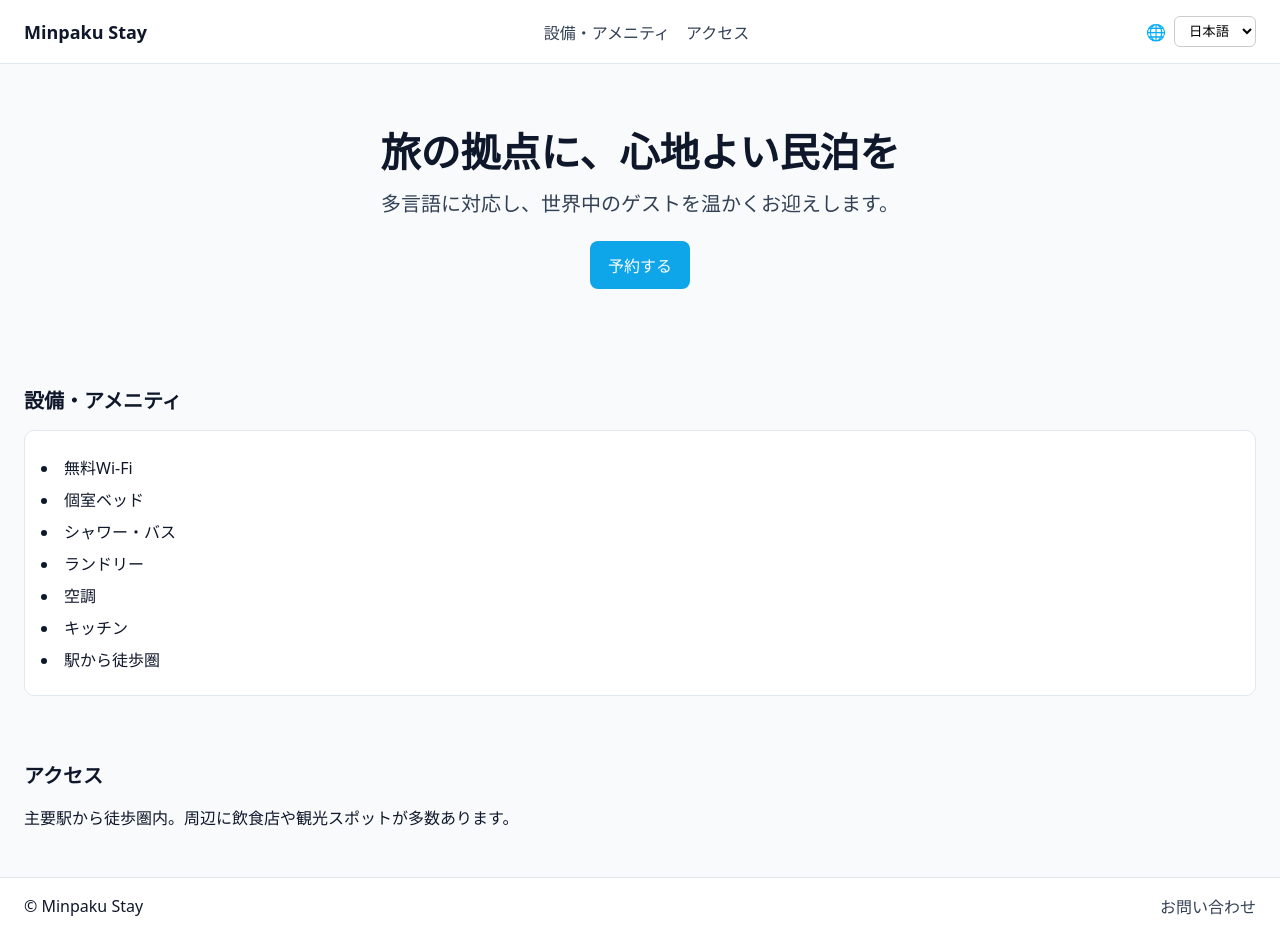
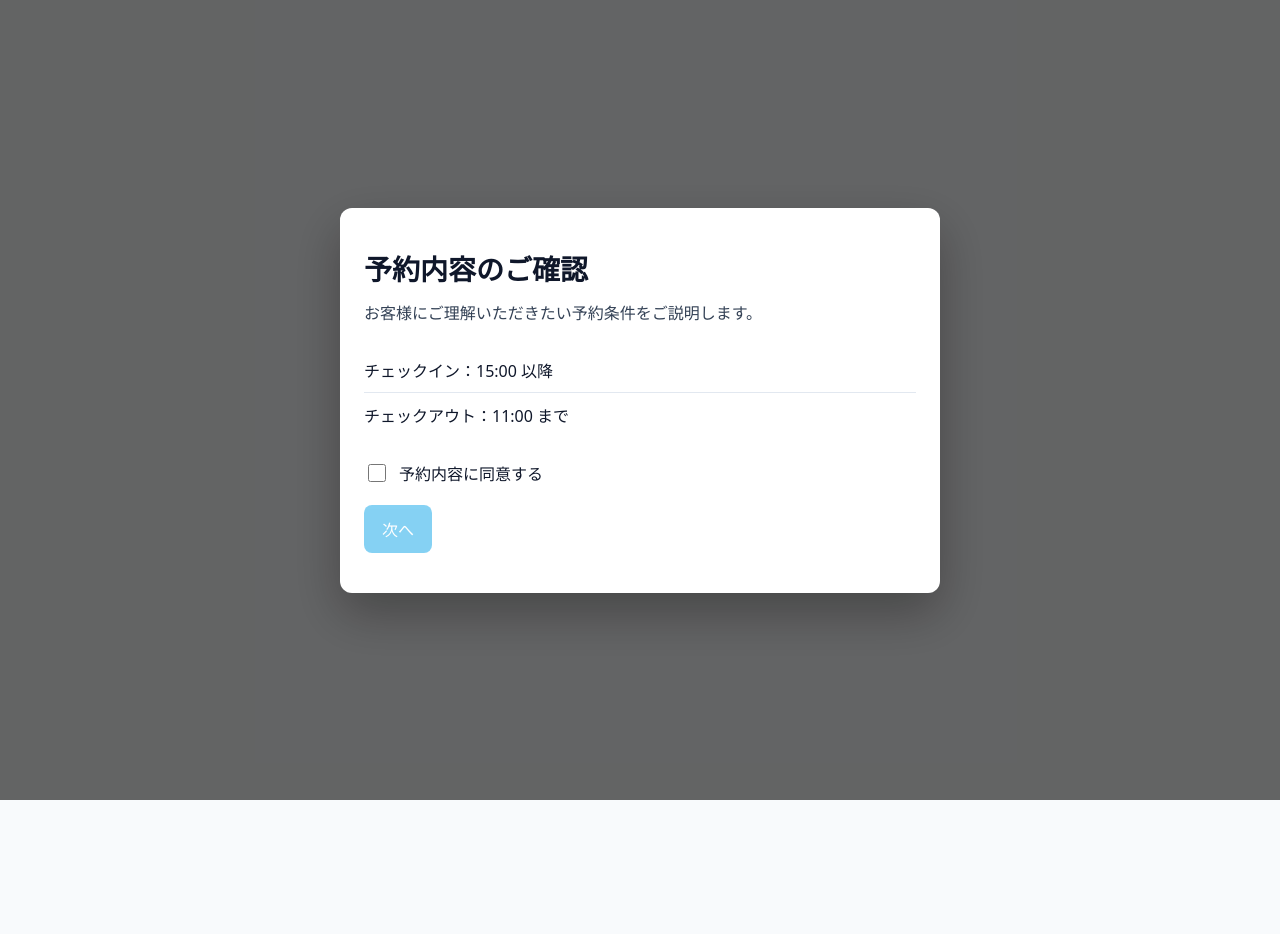
Before and after one commit to wisteria0793/abarth, a React (Create React App) app in the folder client/: page / in a window 1280 px wide. Both pictures are taken after a click on the button "決定". After the commit the page ends 800 px from the top, so only its background shows below. Built offline with nearby package versions, Linux system fonts and the light colour scheme.

Commit message:
remove: cancellation policy from booking info (checkin/checkout only)

```diff
--- a/client/src/App.css
+++ b/client/src/App.css
@@ -25,6 +25,7 @@ body { margin: 0; font-family: system-ui, -apple-system, "Segoe UI", Roboto, Hel
 .hero-sub { font-size: clamp(16px, 2.4vw, 20px); color: var(--muted); margin: 0 0 24px; }
 .cta { background: var(--primary); color: var(--primary-contrast); border: none; border-radius: 8px; padding: 12px 18px; font-size: 16px; cursor: pointer; }
 .cta:focus { outline: 3px solid #93c5fd; outline-offset: 2px; }
+.cta:disabled { opacity: 0.5; cursor: not-allowed; }
 
 .section { padding: 32px 24px; }
 .section-title { font-size: 20px; margin: 0 0 16px; }
@@ -34,3 +35,19 @@ body { margin: 0; font-family: system-ui, -apple-system, "Segoe UI", Roboto, Hel
 
 .footer { margin-top: auto; border-top: 1px solid var(--border); background: var(--card); padding: 16px 24px; display: flex; justify-content: space-between; align-items: center; }
 .footer a { color: var(--muted); text-decoration: none; }
+
+/* Page overlay and card styles */
+.page-overlay { position: fixed; inset: 0; background: rgba(0,0,0,0.6); display: flex; align-items: center; justify-content: center; z-index: 9999; }
+.page-card { background: var(--card); border-radius: 12px; padding: 40px 24px; max-width: 600px; width: 90%; box-shadow: 0 20px 50px rgba(0,0,0,0.3); }
+.page-title { font-size: 28px; margin: 0 0 12px; }
+.page-desc { color: var(--muted); margin: 0 0 24px; }
+
+/* Terms list */
+.terms-list { list-style: none; padding: 0; margin: 0 0 24px; }
+.terms-list li { padding: 10px 0; border-bottom: 1px solid var(--border); }
+.terms-list li:last-child { border-bottom: none; }
+
+/* Checkbox label */
+.checkbox-label { display: flex; align-items: center; gap: 10px; margin-bottom: 20px; cursor: pointer; }
+.checkbox-label input[type="checkbox"] { width: 18px; height: 18px; cursor: pointer; }
+.checkbox-label input[type="checkbox"]:focus { outline: 3px solid #93c5fd; outline-offset: 2px; }
--- a/client/src/App.js
+++ b/client/src/App.js
@@ -1,15 +1,69 @@
 import './App.css';
+import React, { useState, useEffect } from 'react';
 import { useTranslation } from 'react-i18next';
 import LanguageSelector from './LanguageSelector';
 import LanguageSwitcher from './LanguageSwitcher';
+import BookingInfoPage from './BookingInfoPage';
+import HouseRulesPage from './HouseRulesPage';
 
 function App() {
   const { t } = useTranslation();
+  const [step, setStep] = useState('language'); // language, booking, rules, main
   const amenities = t('amenities', { returnObjects: true });
+
+  useEffect(() => {
+    // Check onboarding completion on mount
+    const onboardingComplete = localStorage.getItem('onboardingComplete');
+    const saved = localStorage.getItem('lang');
+
+    if (saved) {
+      if (onboardingComplete) {
+        setStep('main');
+      } else {
+        setStep('booking');
+      }
+    }
+  }, []);
+
+  const handleLanguageSelected = () => {
+    setStep('booking');
+  };
+
+  const handleBookingAgreed = () => {
+    setStep('rules');
+  };
+
+  const handleRulesAgreed = () => {
+    localStorage.setItem('onboardingComplete', 'true');
+    setStep('main');
+  };
+
+  if (step === 'language') {
+    return (
+      <div className="App">
+        <LanguageSelector onComplete={handleLanguageSelected} />
+      </div>
+    );
+  }
+
+  if (step === 'booking') {
+    return (
+      <div className="App">
+        <BookingInfoPage onAgree={handleBookingAgreed} />
+      </div>
+    );
+  }
+
+  if (step === 'rules') {
+    return (
+      <div className="App">
+        <HouseRulesPage onAgree={handleRulesAgreed} />
+      </div>
+    );
+  }
 
   return (
     <div className="App">
-      <LanguageSelector />
       <header className="header">
         <div className="brand" aria-label={t('brand')}>{t('brand')}</div>
         <nav className="nav" aria-label="Primary">
--- /dev/null
+++ b/client/src/BookingInfoPage.js
@@ -0,0 +1,46 @@
+import React, { useState } from 'react';
+import { useTranslation } from 'react-i18next';
+
+export default function BookingInfoPage({ onAgree }) {
+  const { t } = useTranslation();
+  const [agreed, setAgreed] = useState(false);
+
+  const handleNext = () => {
+    if (agreed) {
+      onAgree();
+    }
+  };
+
+  return (
+    <div className="page-overlay">
+      <div className="page-card">
+        <h1 className="page-title">{t('booking_info_title')}</h1>
+        <p className="page-desc">{t('booking_info_desc')}</p>
+
+        <ul className="terms-list">
+          <li>{t('booking_info_checkin')}</li>
+          <li>{t('booking_info_checkout')}</li>
+        </ul>
+
+        <label className="checkbox-label">
+          <input
+            type="checkbox"
+            checked={agreed}
+            onChange={(e) => setAgreed(e.target.checked)}
+            aria-required="true"
+          />
+          <span>{t('booking_info_agree')}</span>
+        </label>
+
+        <button
+          className="cta"
+          onClick={handleNext}
+          disabled={!agreed}
+          aria-disabled={!agreed}
+        >
+          {t('booking_info_next')}
+        </button>
+      </div>
+    </div>
+  );
+}
--- /dev/null
+++ b/client/src/HouseRulesPage.js
@@ -0,0 +1,48 @@
+import React, { useState } from 'react';
+import { useTranslation } from 'react-i18next';
+
+export default function HouseRulesPage({ onAgree }) {
+  const { t } = useTranslation();
+  const [agreed, setAgreed] = useState(false);
+  const rules = t('house_rules_list', { returnObjects: true });
+
+  const handleComplete = () => {
+    if (agreed) {
+      onAgree();
+    }
+  };
+
+  return (
+    <div className="page-overlay">
+      <div className="page-card">
+        <h1 className="page-title">{t('house_rules_title')}</h1>
+        <p className="page-desc">{t('house_rules_desc')}</p>
+
+        <ul className="terms-list">
+          {Array.isArray(rules) && rules.map((rule, idx) => (
+            <li key={idx}>{rule}</li>
+          ))}
+        </ul>
+
+        <label className="checkbox-label">
+          <input
+            type="checkbox"
+            checked={agreed}
+            onChange={(e) => setAgreed(e.target.checked)}
+            aria-required="true"
+          />
+          <span>{t('house_rules_agree')}</span>
+        </label>
+
+        <button
+          className="cta"
+          onClick={handleComplete}
+          disabled={!agreed}
+          aria-disabled={!agreed}
+        >
+          {t('house_rules_complete')}
+        </button>
+      </div>
+    </div>
+  );
+}
--- a/client/src/i18n.js
+++ b/client/src/i18n.js
@@ -25,7 +25,19 @@ const resources = {
       location_title: 'アクセス',
       location_desc: '主要駅から徒歩圏内。周辺に飲食店や観光スポットが多数あります。',
       footer_contact: 'お問い合わせ',
-      footer_rights: '© Minpaku Stay'
+      footer_rights: '© Minpaku Stay',
+      // Onboarding
+      booking_info_title: '予約内容のご確認',
+      booking_info_desc: 'お客様にご理解いただきたい予約条件をご説明します。',
+      booking_info_checkin: 'チェックイン：15:00 以降',
+      booking_info_checkout: 'チェックアウト：11:00 まで',
+      booking_info_agree: '予約内容に同意する',
+      booking_info_next: '次へ',
+      house_rules_title: 'ハウスルールのご確認',
+      house_rules_desc: '快適な滞在のため、以下のルールをお守りください。',
+      house_rules_list: ['22:00以降は静粛にしてください', 'ペットの持ち込みは禁止です', '喫煙は禁止です（ベランダのみ可）', 'パーティーや大人数での利用は禁止です', 'チェックアウト後の返却物は必ず返してください'],
+      house_rules_agree: 'ハウスルールに同意する',
+      house_rules_complete: '確認完了'
     }
   },
   en: {
@@ -51,7 +63,19 @@ const resources = {
       location_title: 'Location',
       location_desc: 'Within walking distance of major stations. Restaurants and attractions nearby.',
       footer_contact: 'Contact',
-      footer_rights: '© Minpaku Stay'
+      footer_rights: '© Minpaku Stay',
+      // Onboarding
+      booking_info_title: 'Booking Information',
+      booking_info_desc: 'Please review the booking terms and conditions.',
+      booking_info_checkin: 'Check-in: 3:00 PM onwards',
+      booking_info_checkout: 'Check-out: Until 11:00 AM',
+      booking_info_agree: 'I agree to the booking information',
+      booking_info_next: 'Next',
+      house_rules_title: 'House Rules',
+      house_rules_desc: 'Please follow these rules for a comfortable stay.',
+      house_rules_list: ['Keep quiet after 10:00 PM', 'No pets allowed', 'No smoking (balcony only)', 'No parties or large gatherings', 'Return all belongings by check-out time'],
+      house_rules_agree: 'I agree to the house rules',
+      house_rules_complete: 'Onboarding Complete'
     }
   },
   zh: {
@@ -77,7 +101,19 @@ const resources = {
       location_title: '位置',
       location_desc: '步行可达主要车站。附近有餐馆和景点。',
       footer_contact: '联系',
-      footer_rights: '© Minpaku Stay'
+      footer_rights: '© Minpaku Stay',
+      // Onboarding
+      booking_info_title: '预订信息确认',
+      booking_info_desc: '请确认预订条款和条件。',
+      booking_info_checkin: '入住：下午3:00以后',
+      booking_info_checkout: '退房：11:00之前',
+      booking_info_agree: '我同意预订信息',
+      booking_info_next: '下一步',
+      house_rules_title: '房屋规则',
+      house_rules_desc: '为了舒适的住宿，请遵守以下规则。',
+      house_rules_list: ['晚上10:00后保持安静', '禁止携带宠物', '禁止吸烟（阳台除外）', '禁止聚会或大人数聚集', '退房时必须归还所有物品'],
+      house_rules_agree: '我同意房屋规则',
+      house_rules_complete: '入住准备完成'
     }
   },
   ko: {
@@ -103,7 +139,19 @@ const resources = {
       location_title: '위치',
       location_desc: '주요 역에서 도보로 이동 가능. 주변에 식당과 관광지가 있습니다.',
       footer_contact: '문의',
-      footer_rights: '© Minpaku Stay'
+      footer_rights: '© Minpaku Stay',
+      // Onboarding
+      booking_info_title: '예약 정보 확인',
+      booking_info_desc: '예약 약관을 확인해주세요.',
+      booking_info_checkin: '체크인: 오후 3:00 이후',
+      booking_info_checkout: '체크아웃: 11:00까지',
+      booking_info_agree: '예약 정보에 동의합니다',
+      booking_info_next: '다음',
+      house_rules_title: '숙소 규칙',
+      house_rules_desc: '편안한 숙박을 위해 다음 규칙을 지켜주세요.',
+      house_rules_list: ['오후 10:00 이후 조용히 해주세요', '반려동물은 반입 금지입니다', '흡연은 금지입니다(베란다만 가능)', '파티 또는 대규모 모임은 금지입니다', '체크아웃 시 모든 물품을 반환해주세요'],
+      house_rules_agree: '숙소 규칙에 동의합니다',
+      house_rules_complete: '준비 완료'
     }
   },
   th: {
@@ -129,7 +177,19 @@ const resources = {
       location_title: 'ทำเลที่ตั้ง',
       location_desc: 'เดินถึงสถานีหลักได้ง่าย ล้อมรอบด้วยร้านอาหารและแหล่งท่องเที่ยว',
       footer_contact: 'ติดต่อ',
-      footer_rights: '© Minpaku Stay'
+      footer_rights: '© Minpaku Stay',
+      // Onboarding
+      booking_info_title: 'ยืนยันข้อมูลการจอง',
+      booking_info_desc: 'โปรดตรวจสอบเงื่อนไขการจอง',
+      booking_info_checkin: 'เช็คอิน: บ่าย 3:00 เป็นต้นไป',
+      booking_info_checkout: 'เช็คเอาต์: ก่อน 11:00',
+      booking_info_agree: 'ฉันยอมรับข้อมูลการจอง',
+      booking_info_next: 'ต่อไป',
+      house_rules_title: 'กฎหมายบ้านพัก',
+      house_rules_desc: 'โปรดปฏิบัติตามกฎต่อไปนี้เพื่อการพักที่สะดวก',
+      house_rules_list: ['หลังจาก 22:00 โปรดเงียบสงบ', 'ห้ามนำสัตว์เลี้ยง', 'ห้ามสูบบุหรี่ (เฉพาะระเบียง)', 'ห้ามมีงานเลี้ยงหรือการชุมนุมจำนวนมาก', 'โปรดคืนสิ่งของทั้งหมดก่อนเช็คเอาต์'],
+      house_rules_agree: 'ฉันยอมรับกฎหมายบ้านพัก',
+      house_rules_complete: 'เตรียมพร้อมแล้ว'
     }
   }
 };
```
Also changed, not shown: client/src/LanguageSelector.js (+8 -2 lines), 1 other file (tests, documents, lock files or other folders).
